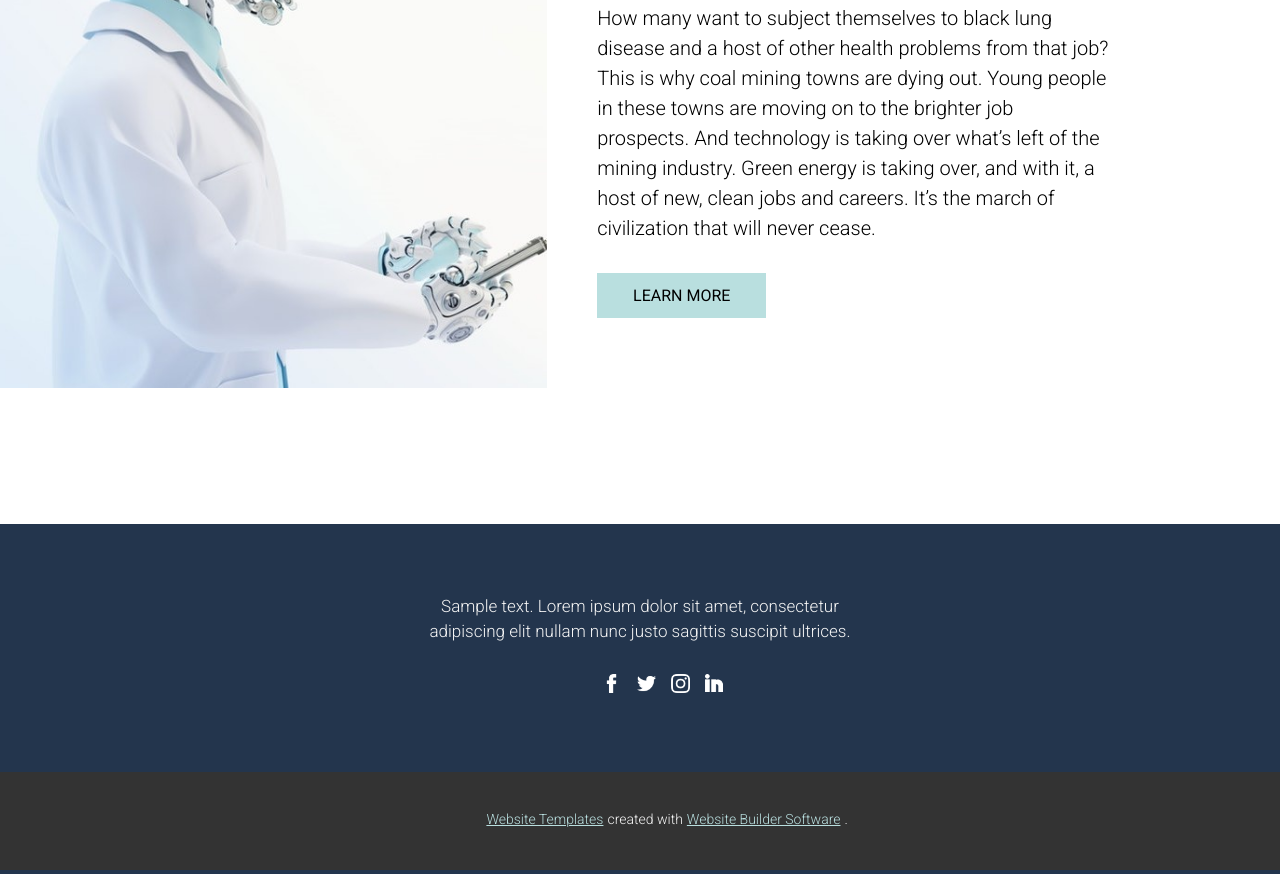
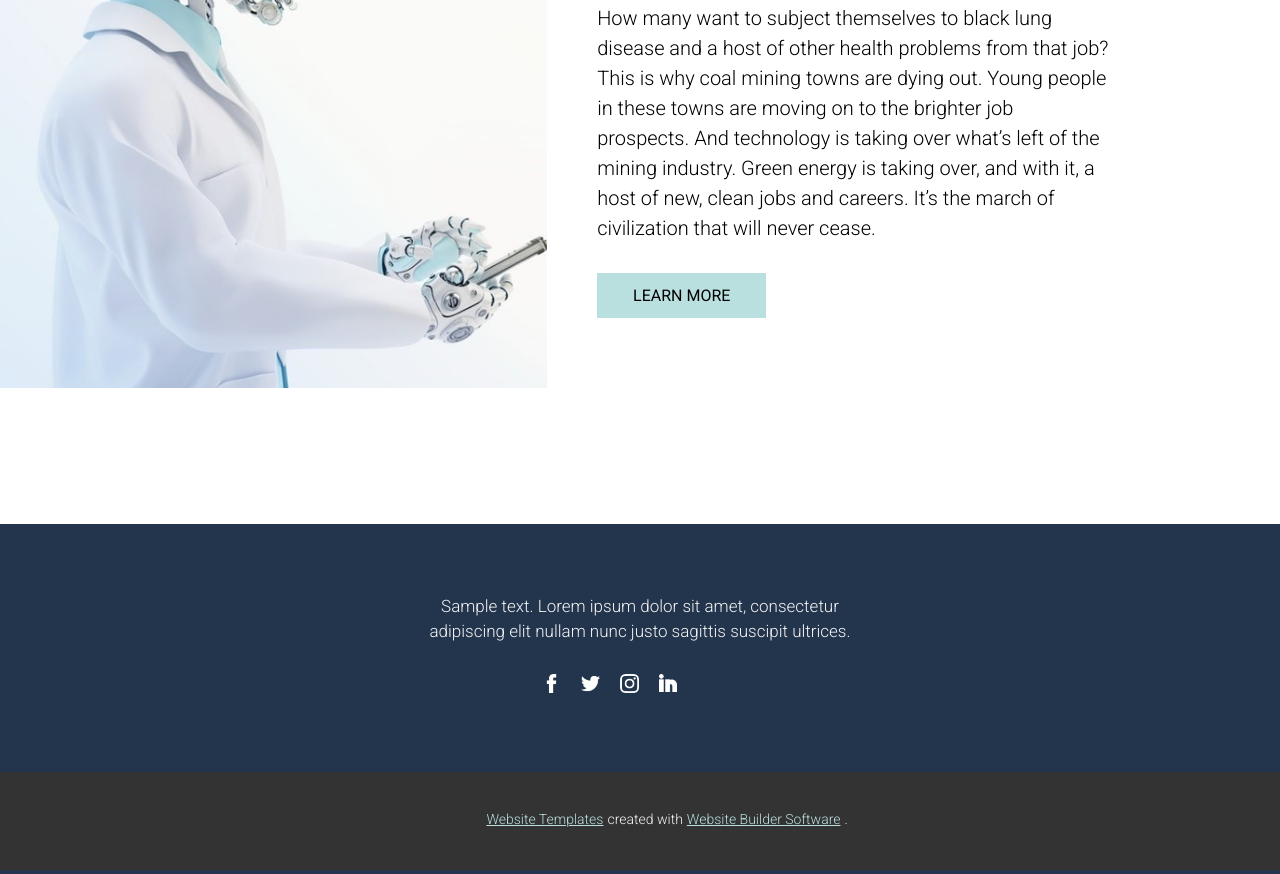
Before and after one commit to jfrlysona/template-robotics, a plain HTML site: page index.html in a window 1280 px wide. Shown: the part 5886-6760 px from the top of the page. Drawn offline with Linux system fonts and the light colour scheme.

Commit message:
changed index.html style.css style.scss style.css.map _footer.scss

```diff
--- a/index.html
+++ b/index.html
@@ -147,10 +147,10 @@
     <footer>
         <p>Sample text. Lorem ipsum dolor sit amet, consectetur adipiscing elit nullam nunc justo sagittis suscipit ultrices.</p>
         <div class="logos">
-            <img src="assets/img/facebook.png" alt="facebook logo">
-            <img src="assets/img/twitter.png" alt="twitter logo">
-            <img src="assets/img/instagram.png" alt="instagram logo">
-            <img src="assets/img/linkedin.png" alt="linkedin logo">
+            <a href="https://robotnew.nicepage.io/bootstrap.html?version=78ee3d6a-3493-4571-a2f6-9ff597756b2b#" target="_blank"><img src="assets/img/facebook.png" alt="facebook logo"></a>
+            <a href="https://robotnew.nicepage.io/bootstrap.html?version=78ee3d6a-3493-4571-a2f6-9ff597756b2b#" target="_blank"><img src="assets/img/twitter.png" alt="twitter logo"></a>
+            <a href="https://robotnew.nicepage.io/bootstrap.html?version=78ee3d6a-3493-4571-a2f6-9ff597756b2b#" target="_blank"><img src="assets/img/instagram.png" alt="instagram logo"></a>
+            <a href="https://robotnew.nicepage.io/bootstrap.html?version=78ee3d6a-3493-4571-a2f6-9ff597756b2b#" target="_blank"><img src="assets/img/linkedin.png" alt="linkedin logo"></a>
         </div>
         <div class="end">
                 <a href="https://nicepage.com/website-templates">Website Templates</a>
--- a/sass/_footer.scss
+++ b/sass/_footer.scss
@@ -19,6 +19,10 @@ footer{
         justify-content: space-around;
         position: absolute;
         right: 47%;
+        a{
+            display: block;
+            margin-left:20px ;
+        }
     }
     .end{
         height: 60px;
```
Also changed, not shown: style.css, 1 other file.
